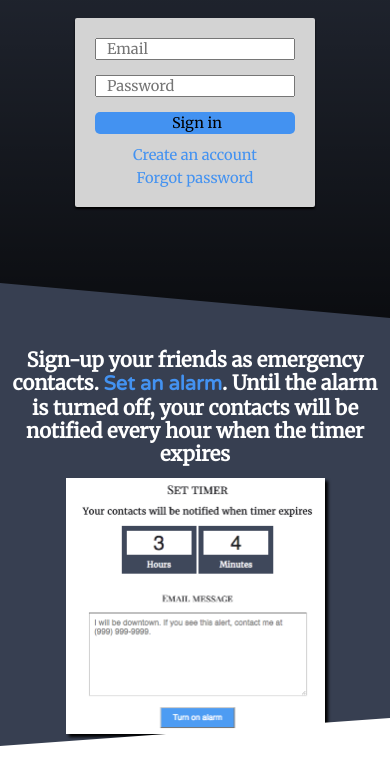
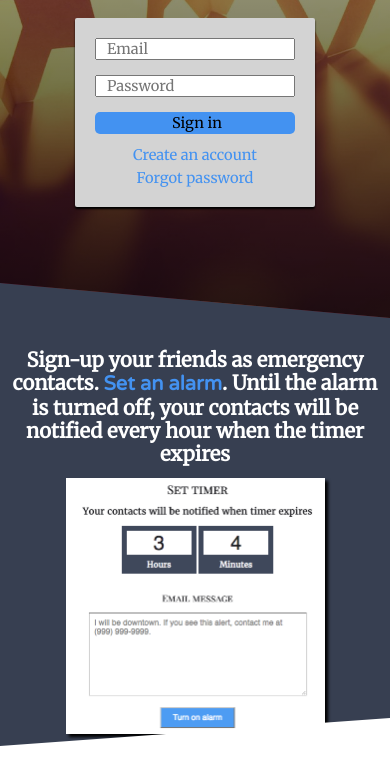
Before and after one commit to anhhtle/Friend-Alert, a website: page public/index.html in a window 390 px wide. Shown: the part 182-947 px from the top of the page. Drawn offline with nearby package versions, Linux system fonts and the light colour scheme.

Commit message:
compressed images

```diff
--- a/public/styles/index.css
+++ b/public/styles/index.css
@@ -46,7 +46,7 @@ body {
            to bottom,
          rgba(0, 0, 0, 0.0),
          rgba(0, 0, 0, 0.9)
-        ), url('../images/header.jpeg');
+        ), url('../images/header.jpg');
     background-size: cover;
     background-attachment: fixed;
     clip-path: polygon(0 0, 100% 0, 100% 100%, 0 93%);
--- a/public/styles/responsive_index.css
+++ b/public/styles/responsive_index.css
@@ -93,7 +93,7 @@
                 to bottom,
                 rgba(0, 0, 0, 0.25),
                 rgba(0, 0, 0, 0.80)
-            ), url('../images/header.jpeg');
+            ), url('../images/header.jpg');
         background-size: cover;
         background-attachment: fixed;
     }
```
